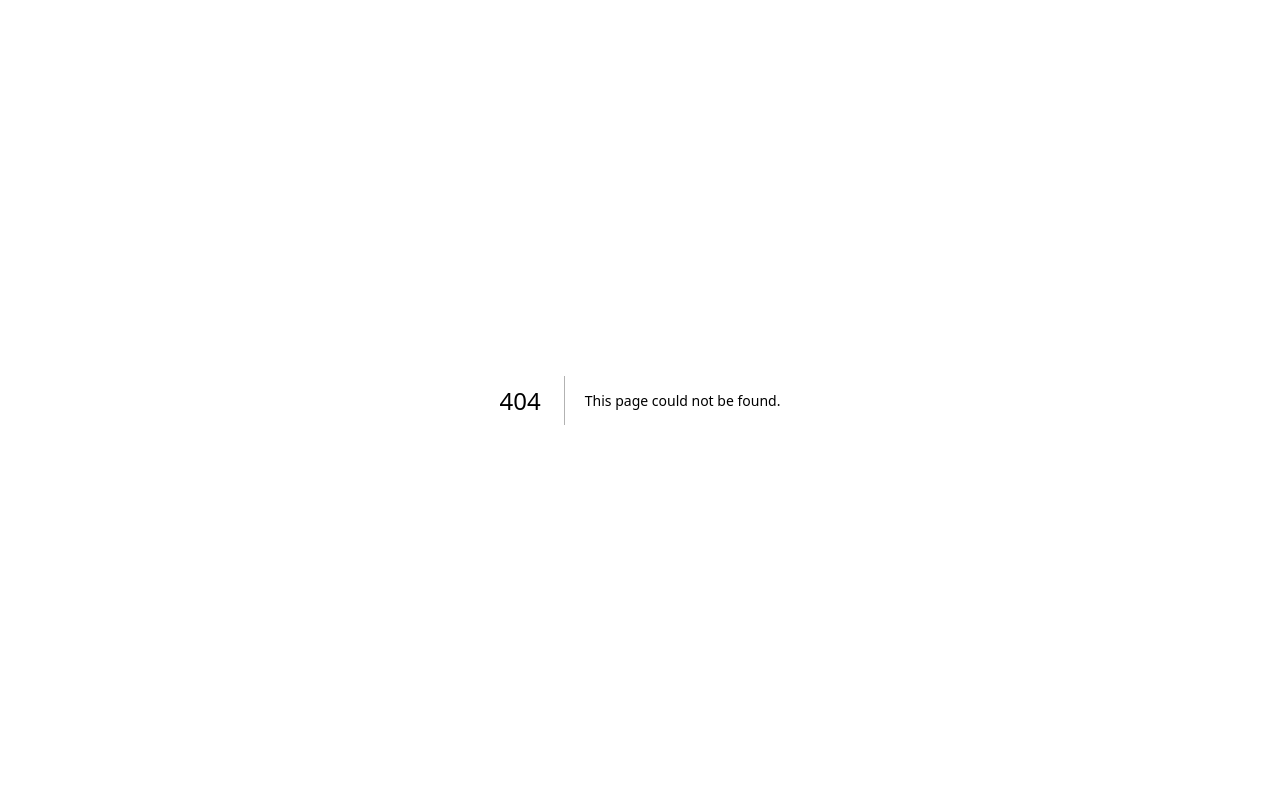
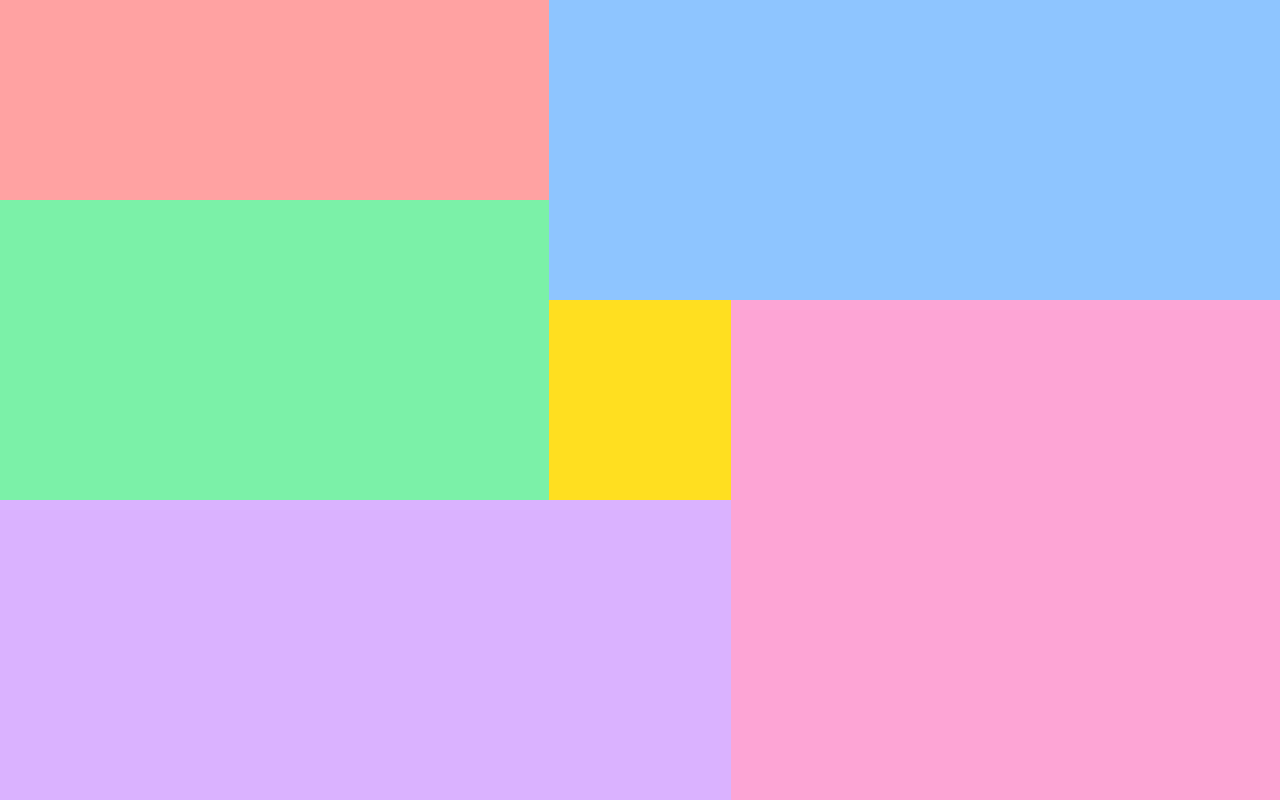
Before and after one commit to Dinil-Thilakarathne/css-labs, a Next.js app: page /grid-pac in a window 1280 px wide. Before the commit this address had no page. Built offline with nearby package versions, Linux system fonts and the light colour scheme.

Commit message:
feat: test css grid system

```diff
--- a/app/globals.css
+++ b/app/globals.css
@@ -21,7 +21,55 @@ body {
   font-weight: semibold;
 }
 
-
 @theme inline {
   --font-helvetica-neue: "Helvetica Neue", sans-serif;
 }
+
+.container {
+  display: grid;
+  min-width: 100vw;
+  min-height: 100vh;
+  grid-template-columns: repeat(7, 1fr);
+  grid-template-rows: repeat(8, 1fr);
+  gap: 0px 0px;
+  grid-auto-flow: row;
+  grid-template-areas:
+    "header header header top-right top-right top-right top-right"
+    "header header header top-right top-right top-right top-right"
+    "left-middle left-middle left-middle top-right top-right top-right top-right"
+    "left-middle left-middle left-middle logo right-down right-down right-down"
+    "left-middle left-middle left-middle logo right-down right-down right-down"
+    "left-down left-down left-down left-down right-down right-down right-down"
+    "left-down left-down left-down left-down right-down right-down right-down"
+    "left-down left-down left-down left-down right-down right-down right-down";
+}
+
+.header {
+  grid-area: header;
+  @apply bg-red-300
+}
+
+.left-middle {
+  grid-area: left-middle;
+  @apply bg-green-300;
+}
+
+.top-right {
+  grid-area: top-right;
+  @apply bg-blue-300;
+}
+
+.logo {
+  grid-area: logo;
+  @apply bg-yellow-300;
+}
+
+.left-down {
+  grid-area: left-down;
+  @apply bg-purple-300;
+}
+
+.right-down {
+  grid-area: right-down;
+  @apply bg-pink-300;
+}
--- /dev/null
+++ b/app/grid-pac/page.tsx
@@ -0,0 +1,14 @@
+export default function Page() {
+  return (
+    <div className="min-h-screen w-full">
+      <div className="container">
+        <div className="header"></div>
+        <div className="left-middle"></div>
+        <div className="top-right"></div>
+        <div className="logo"></div>
+        <div className="left-down"></div>
+        <div className="right-down"></div>
+      </div>
+    </div>
+  );
+}
```
